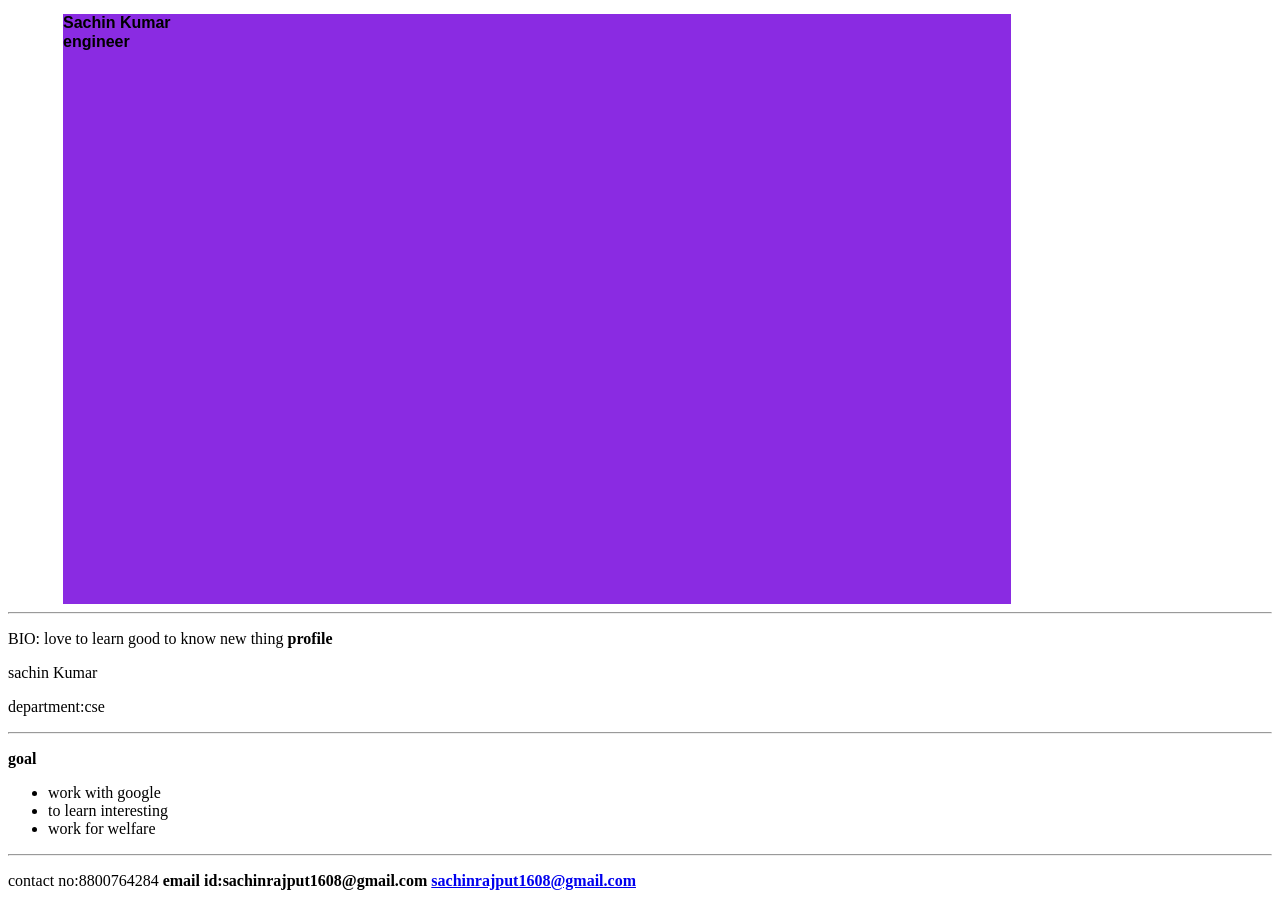
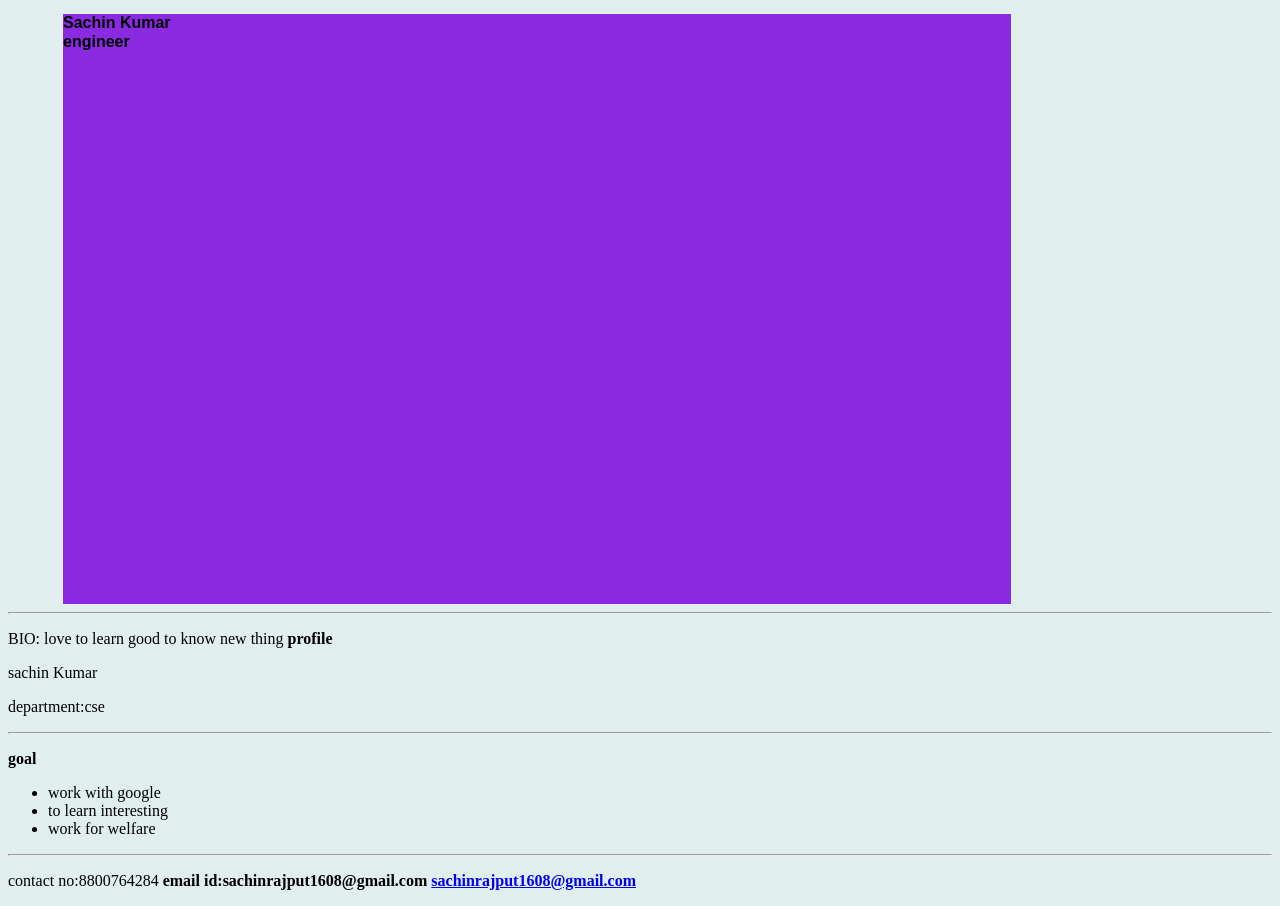
Before and after one commit to sachinrajput1608/personal-portfolio-page, a plain HTML site: page index.html in a window 1280 px wide. Drawn offline with Linux system fonts and the light colour scheme.

Commit message:
style.css

```diff
--- a/style.css
+++ b/style.css
@@ -6,7 +6,7 @@
 
 body {
     min-width: 500px;
-    background-color: #FFFFFF;
+    background-color: #e0eeee;
 }
 
 div {
```
